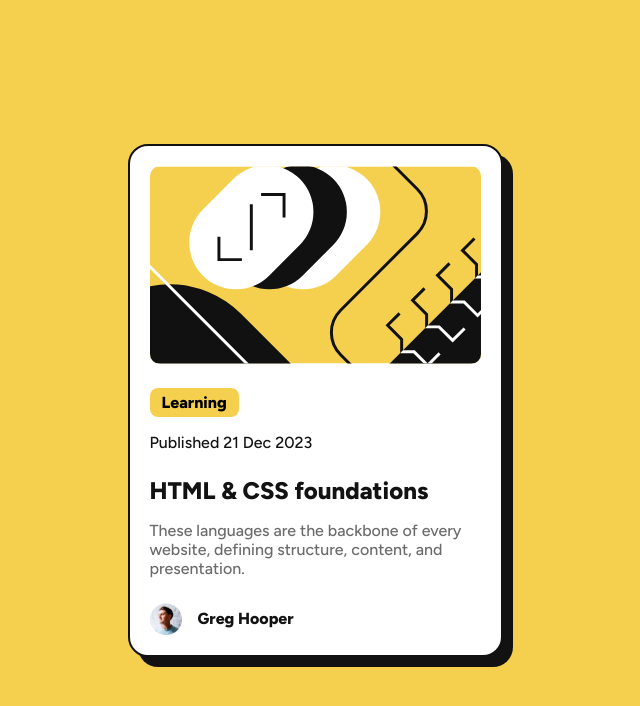
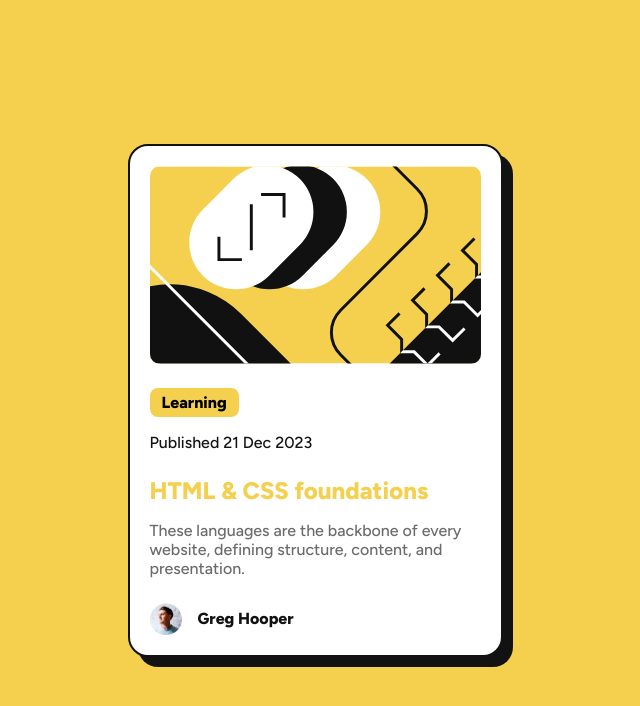
Before and after one commit to spalqui/blog-preview-car, a plain HTML site: page index.html in a window 1280 px wide. In both pictures the pointer is over the element "HTML & CSS foundations". Shown: the whole page, without its empty margins (325-965 px from the left). Drawn offline with Linux system fonts and the light colour scheme.

Commit message:
active state

```diff
--- a/styles.css
+++ b/styles.css
@@ -59,6 +59,11 @@ main {
     margin-bottom: 15px;
 }
 
+.post__title:hover {
+    cursor: pointer;
+    color: var(--yellow);
+}
+
 .post__content {
     color: var(--gray-500);
     font-size: 16px;
```
Also changed, not shown: image.png (added), 1 other file.
